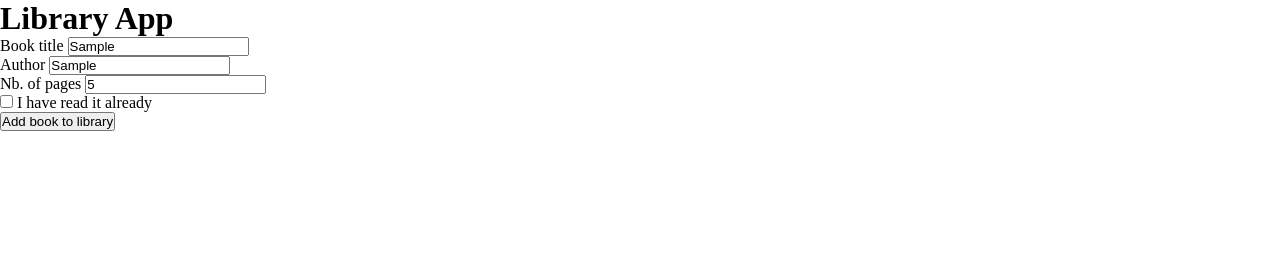
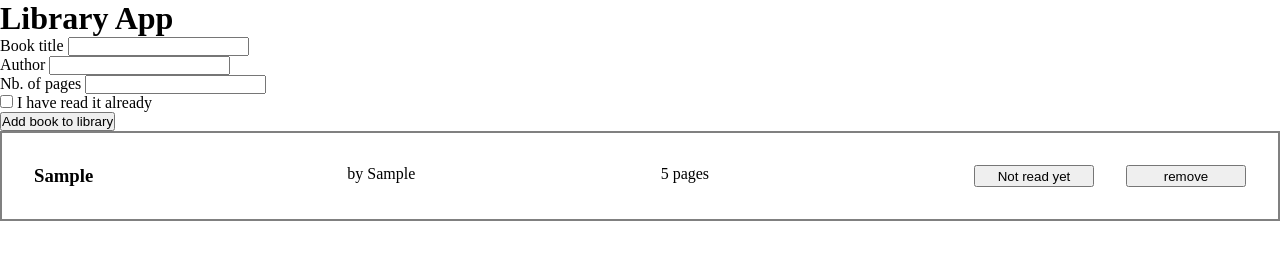
Before and after one commit to nelrnd/library-app, a plain HTML site: page index.html in a window 1280 px wide. Both pictures are taken after typing "Sample", "Sample", "5" into the empty fields and a click on the button "Add book to library". Drawn offline with Linux system fonts and the light colour scheme.

Commit message:
Add displayBooks function, remove book, toggle read status and reset form functions

```diff
--- a/index.html
+++ b/index.html
@@ -13,15 +13,15 @@
         <ul>
           <li>
             <label for="title">Book title</label>
-            <input type="text" id="title" name="book-title">
+            <input type="text" id="title" name="book-title" required>
           </li>
           <li>
             <label for="author">Author</label>
-            <input type="text" id="author" name="book-author">
+            <input type="text" id="author" name="book-author" required>
           </li>
           <li>
             <label for="pages">Nb. of pages</label>
-            <input type="number" id="pages" name="book-pages">
+            <input type="number" id="pages" name="book-pages" required>
           </li>
           <li>
             <input type="checkbox" id="read-yet" name="book-read-yet">
@@ -34,6 +34,8 @@
       </form>
     </div>
 
+    <div id="library-grid"></div>
+
     <script src="script.js"></script>
   </body>
 </html>
--- a/script.js
+++ b/script.js
@@ -5,6 +5,20 @@ function Book(title, author, pages, readYet) {
   this.author = author;
   this.pages = pages;
   this.readYet = readYet ? readYet : false;
+}
+
+Book.prototype.toggleRead = function() {
+  this.readYet = this.readYet ? false : true;
+  displayBooks();
+}
+
+Book.prototype.remove = function() {
+  const findBookIndex = book => {
+    return book.title === this.title && book.author === this.author;
+  }
+  const bookIndex = library.findIndex(findBookIndex);
+  library.splice(bookIndex, 1);
+  displayBooks();
 }
 
 function addBookToLibrary() {
@@ -16,9 +30,49 @@ function addBookToLibrary() {
   const newBook = new Book(title, author, pages, readYet);
 
   library.push(newBook);
+  displayBooks();
 }
 
 document.querySelector('#add-book-form').addEventListener('submit', event => {
   event.preventDefault();
   addBookToLibrary();
+  resetForm();
 });
+
+function displayBooks() {
+  // Empty the list
+  document.querySelector('#library-grid').innerHTML = '';
+
+  library.forEach(book => {
+    const item = document.createElement('div');
+    item.classList.add('item');
+    const title = document.createElement('h3');
+    title.textContent = book.title;
+    item.appendChild(title);
+    const author = document.createElement('p');
+    author.textContent = 'by ' + book.author;
+    item.appendChild(author);
+    const pages = document.createElement('p');
+    pages.textContent = book.pages + ' pages';
+    item.appendChild(pages);
+
+    const readBtn = document.createElement('button');
+    readBtn.textContent = book.readYet ? 'Already read it' : 'Not read yet';
+    readBtn.addEventListener('click', () => book.toggleRead());
+    item.appendChild(readBtn);
+
+    const removeBtn = document.createElement('button');
+    removeBtn.textContent = 'remove';
+    removeBtn.addEventListener('click', () => book.remove());
+    item.appendChild(removeBtn);
+
+    document.querySelector('#library-grid').appendChild(item);
+  });
+}
+
+function resetForm() {
+  document.querySelector('#title').value = '';
+  document.querySelector('#author').value = '';
+  document.querySelector('#pages').value = '';
+  document.querySelector('#read-yet').checked = false;
+}
--- a/style.css
+++ b/style.css
@@ -3,3 +3,16 @@
   padding: 0;
   box-sizing: border-box;
 }
+
+#library-grid {
+  display: grid;
+  gap: 1rem;
+}
+
+.item {
+  border: solid 2px grey;
+  padding: 2rem;
+  display: grid;
+  grid-template-columns: 1fr 1fr 1fr 120px 120px;
+  gap: 2rem;
+}
```
